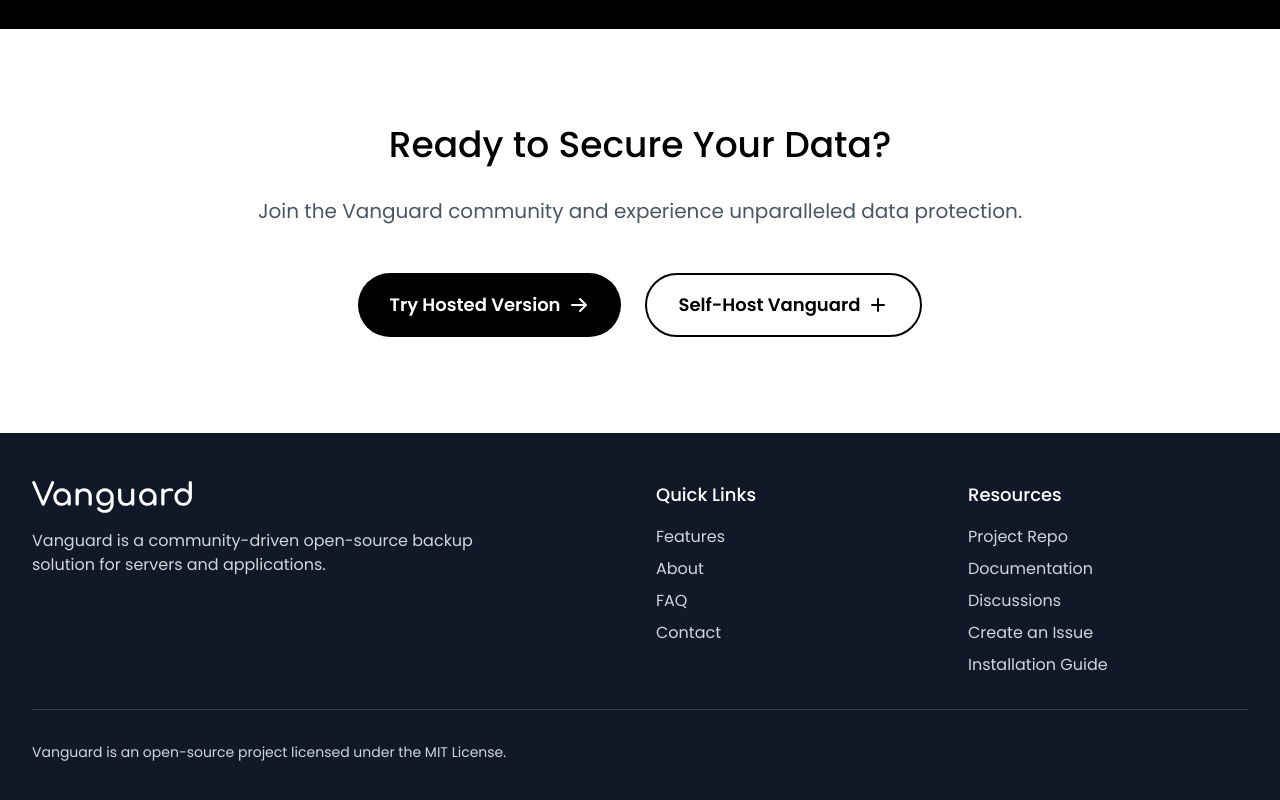
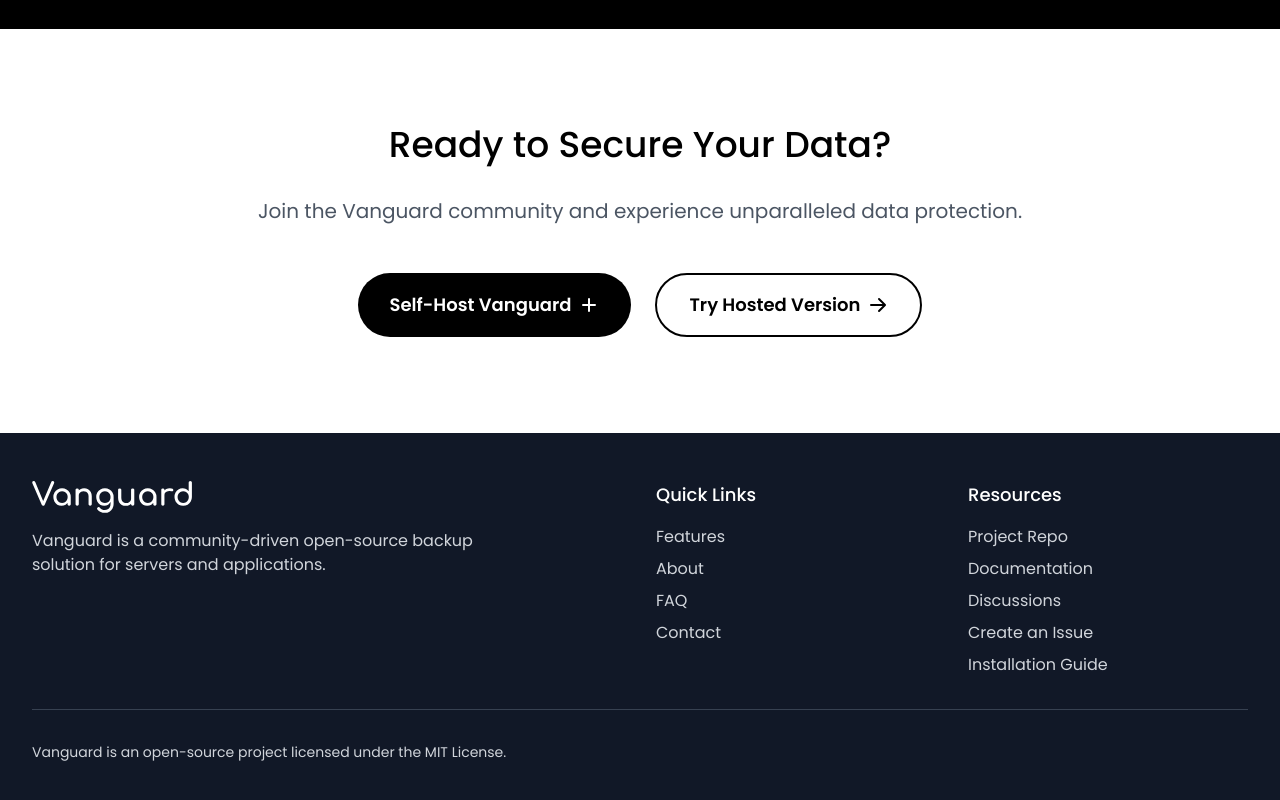
Before and after one commit to vanguardbackup/marketing, a Vue app: page /features in a window 1280 px wide. Shown: the part 2405-3205 px from the top of the page. Built offline with nearby package versions, Linux system fonts and the light colour scheme.

Commit message:
swapped out buttons

```diff
--- a/src/views/Features.vue
+++ b/src/views/Features.vue
@@ -109,16 +109,16 @@
         <h2 class="text-4xl font-medium mb-8">Ready to Secure Your Data?</h2>
         <p class="text-xl mb-12 text-gray-600">Join the Vanguard community and experience unparalleled data protection.</p>
         <div class="flex flex-col sm:flex-row justify-center space-y-4 sm:space-y-0 sm:space-x-6">
-          <a href="https://app.vanguardbackup.com" class="inline-flex items-center justify-center bg-black text-white font-semibold py-4 px-8 rounded-full text-lg transition-all duration-300 hover:bg-gray-800 hover:scale-105 transform">
+          <a href="https://docs.vanguardbackup.com/installation" class="inline-flex items-center justify-center bg-black text-white font-semibold py-4 px-8 rounded-full text-lg transition-all duration-300 hover:bg-gray-800 hover:scale-105 transform">
+            Self-Host Vanguard
+            <svg xmlns="http://www.w3.org/2000/svg" class="h-5 w-5 ml-2" viewBox="0 0 20 20" fill="currentColor">
+              <path fill-rule="evenodd" d="M10 3a1 1 0 011 1v5h5a1 1 0 110 2h-5v5a1 1 0 11-2 0v-5H4a1 1 0 110-2h5V4a1 1 0 011-1z" clip-rule="evenodd" />
+            </svg>
+          </a>
+          <a href="https://app.vanguardbackup.com" class="inline-flex items-center justify-center bg-white text-black font-semibold py-4 px-8 rounded-full text-lg transition-all duration-300 border-2 border-black hover:bg-black hover:text-white hover:scale-105 transform">
             Try Hosted Version
             <svg xmlns="http://www.w3.org/2000/svg" class="h-5 w-5 ml-2" viewBox="0 0 20 20" fill="currentColor">
               <path fill-rule="evenodd" d="M10.293 3.293a1 1 0 011.414 0l6 6a1 1 0 010 1.414l-6 6a1 1 0 01-1.414-1.414L14.586 11H3a1 1 0 110-2h11.586l-4.293-4.293a1 1 0 010-1.414z" clip-rule="evenodd" />
-            </svg>
-          </a>
-          <a href="https://docs.vanguardbackup.com/installation.html" class="inline-flex items-center justify-center bg-white text-black font-semibold py-4 px-8 rounded-full text-lg transition-all duration-300 border-2 border-black hover:bg-black hover:text-white hover:scale-105 transform">
-            Self-Host Vanguard
-            <svg xmlns="http://www.w3.org/2000/svg" class="h-5 w-5 ml-2" viewBox="0 0 20 20" fill="currentColor">
-              <path fill-rule="evenodd" d="M10 3a1 1 0 011 1v5h5a1 1 0 110 2h-5v5a1 1 0 11-2 0v-5H4a1 1 0 110-2h5V4a1 1 0 011-1z" clip-rule="evenodd" />
             </svg>
           </a>
         </div>
```
